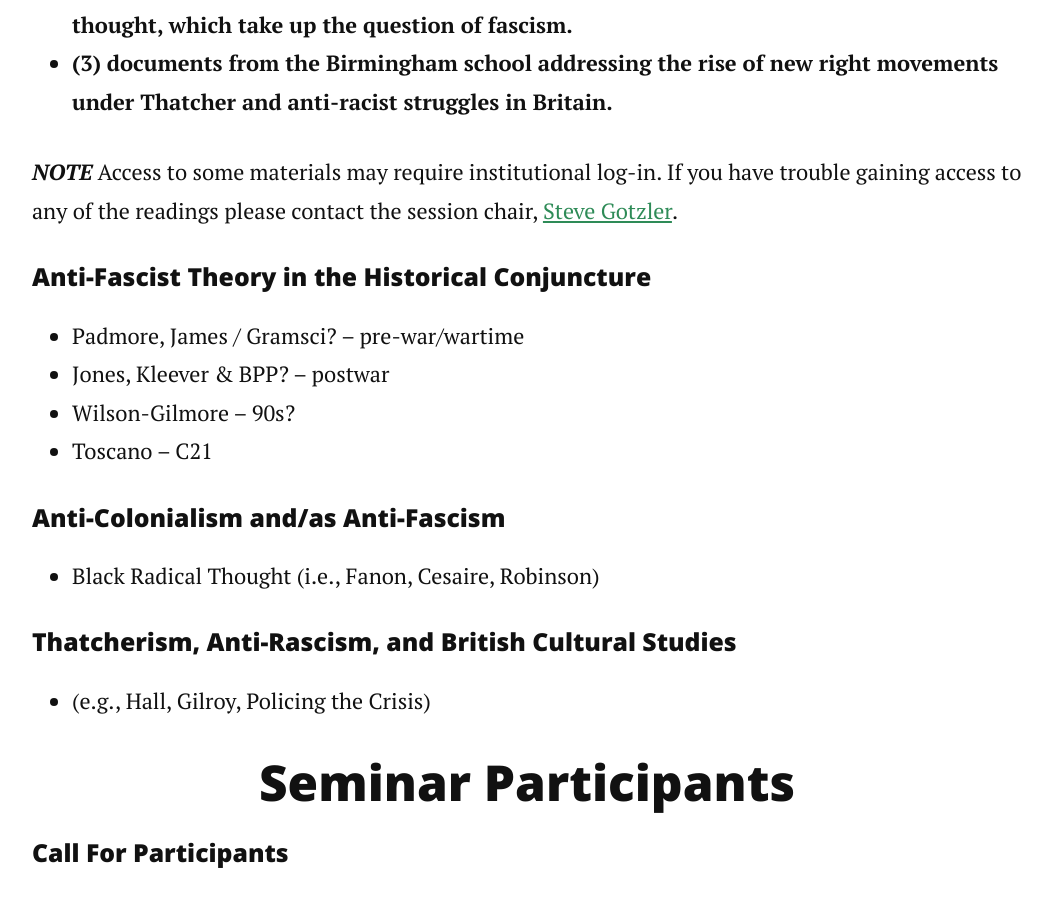
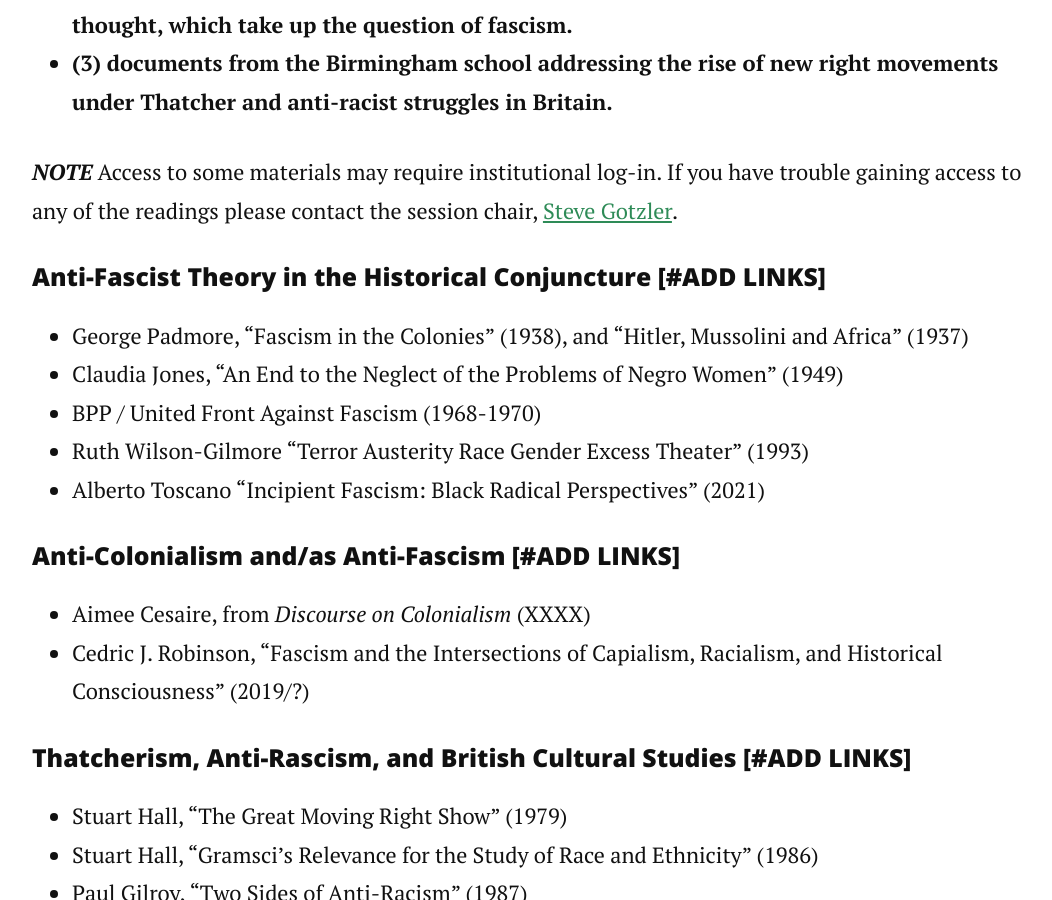
Before and after one commit to sgotzler/csa_reckoning, a Jekyll site: the page built from index.md, in a window 1280 px wide and 900 px high, scrolled down 2222 px. Shown: the whole window, without its empty margins (113-1165 px from the left). Built offline with Jekyll 4.4.1, drawn with Linux system fonts in a browser that asks for light colours; nearby versions of some CDN libraries; some of the changed text lies outside the part shown.

Commit message:
Update index.md
edits to readings and cfp

```diff
--- a/index.md
+++ b/index.md
@@ -33,29 +33,30 @@ Seminar readings will be drawn from across historical periods and intellectual t
 
 ***NOTE*** Access to some materials may require institutional log-in. If you have trouble gaining access to any of the readings please contact the session chair, [Steve Gotzler](mailto:sgotzler@andrew.cmu.edu).
 
-#### Anti-Fascist Theory in the Historical Conjuncture
+#### Anti-Fascist Theory in the Historical Conjuncture [#ADD LINKS]
+- George Padmore, "Fascism in the Colonies" (1938), and "Hitler, Mussolini and Africa" (1937)
+- Claudia Jones, "An End to the Neglect of the Problems of Negro Women" (1949)
+- BPP / United Front Against Fascism (1968-1970)
+- Ruth Wilson-Gilmore "Terror Austerity Race Gender Excess Theater" (1993)
+- Alberto Toscano "Incipient Fascism: Black Radical Perspectives" (2021)
 
-- Padmore, James / Gramsci? -- pre-war/wartime
-- Jones, Kleever & BPP? -- postwar
-- Wilson-Gilmore -- 90s?
-- Toscano -- C21
+#### Anti-Colonialism and/as Anti-Fascism  [#ADD LINKS]
+- Aimee Cesaire, from *Discourse on Colonialism* (XXXX)
+- Cedric J. Robinson, "Fascism and the Intersections of Capialism, Racialism, and Historical Consciousness" (2019/?)
 
-#### Anti-Colonialism and/as Anti-Fascism
-
-- Black Radical Thought (i.e., Fanon, Cesaire, Robinson)
-
-#### Thatcherism, Anti-Rascism, and British Cultural Studies
-- (e.g., Hall, Gilroy, Policing the Crisis)
-
+#### Thatcherism, Anti-Rascism, and British Cultural Studies [#ADD LINKS]
+- Stuart Hall, "The Great Moving Right Show" (1979)
+- Stuart Hall, "Gramsci's Relevance for the Study of Race and Ethnicity" (1986)
+- Paul Gilroy, "Two Sides of Anti-Racism" (1987)
 
 <div align="center">
   <h2>Seminar Participants</h2>
 </div>
 
 #### Call For Participants
-*ADD CFP*
+This seminar is open to all conference attendees, anyone interested in participating in the seminar should reach out to the organizers by May 25th, 2022 if they wish to have their name listed in the program.
 
-Participants are encouraged to read both within and across these different clusters, and are invited to submit questions for discussion to the seminar organizers [Steve Gotzler](mailto:sgotzler@andrew.cmu.edu), [Adam Ahlgrim](mailto:ahlgrima@duq.edu), and [Sparkles Sanford](mailto:38publishing@gmail.com).
+Participants are encouraged to read both within and across these different clusters of readings, and are also invited to submit questions for discussion to the seminar organizers [Steve Gotzler](mailto:sgotzler@andrew.cmu.edu), [Adam Ahlgrim](mailto:ahlgrima@duq.edu), and [Sparkles Sanford](mailto:38publishing@gmail.com).
 
 ***Adam Ahlgrim*** PhD Student in English, Duquesne University
 
```
